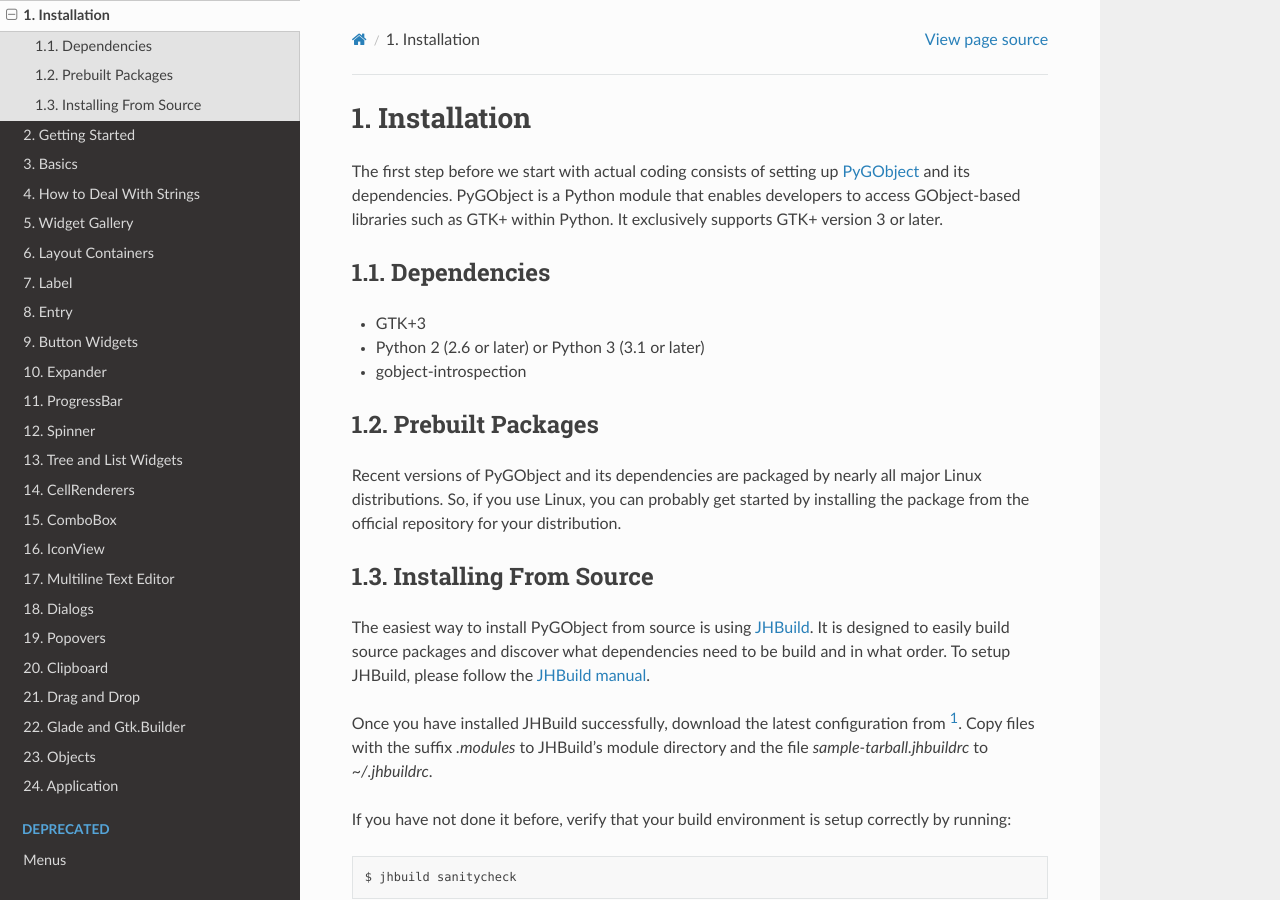
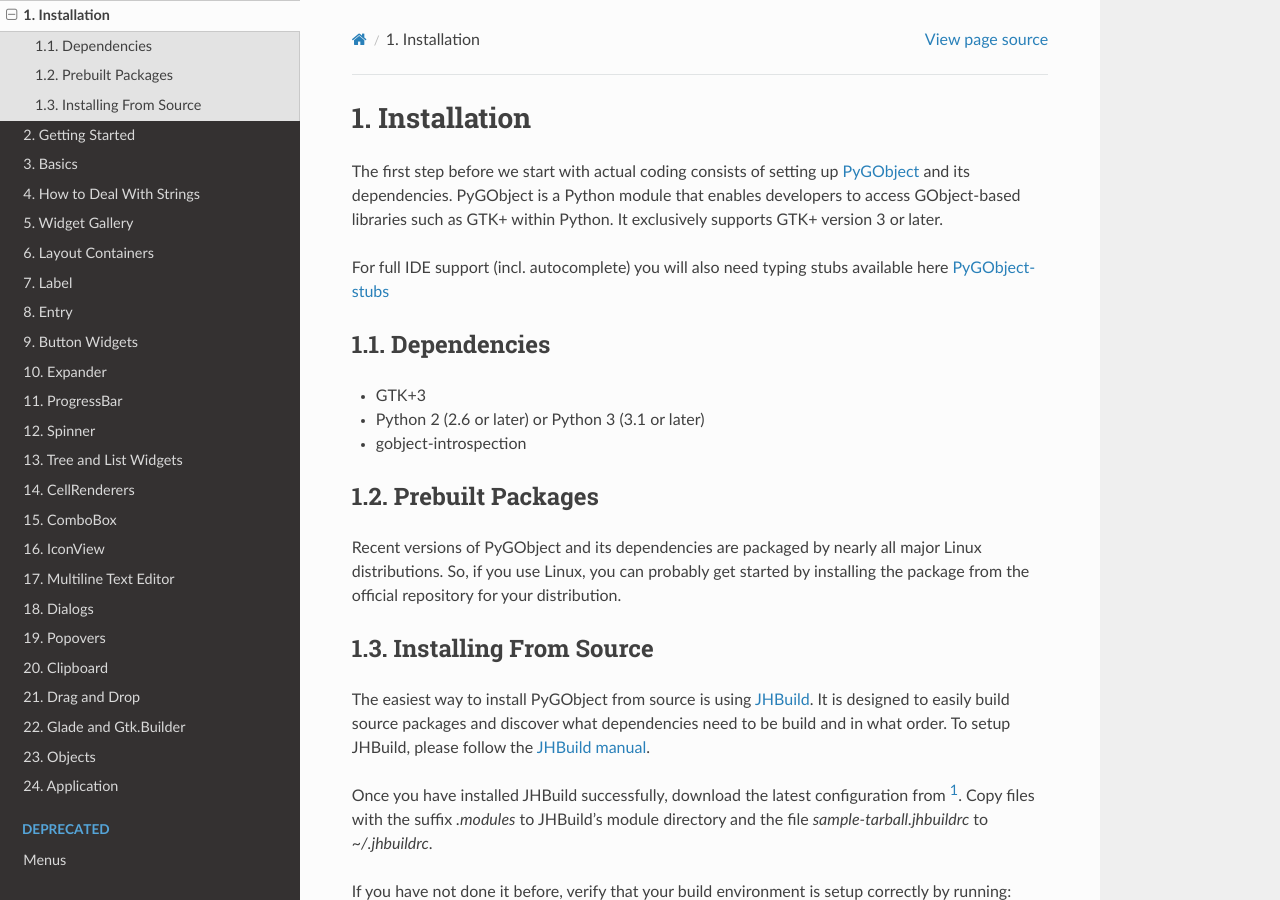
Before and after one commit to sebp/PyGObject-Tutorial, a Sphinx documentation site: the page built from source/install.txt, in a window 1280 px wide and 900 px high. Built offline with Sphinx 7.4.7 and the Read the Docs theme 2.0.0, drawn with Linux system fonts in a browser that asks for light colours.

Commit message:
Added information about PyGObject-stubs to install.txt

```diff
--- a/source/install.txt
+++ b/source/install.txt
@@ -7,6 +7,8 @@
 that enables developers to access GObject-based libraries such as GTK+
 within Python.
 It exclusively supports GTK+ version 3 or later.
+
+For full IDE support (incl. autocomplete) you will also need typing stubs available here `PyGObject-stubs`_
 
 Dependencies
 ------------
@@ -58,6 +60,7 @@
     $ jhbuild shell
 
 .. _PyGObject: https://wiki.gnome.org/action/show/Projects/PyGObject
+.. _PyGObject-stubs: https://pypi.org/project/PyGObject-stubs/
 .. _JHBuild: https://wiki.gnome.org/action/show/Projects/Jhbuild
 .. _JHBuild manual: https://gnome.pages.gitlab.gnome.org/jhbuild/index.html
 
```
